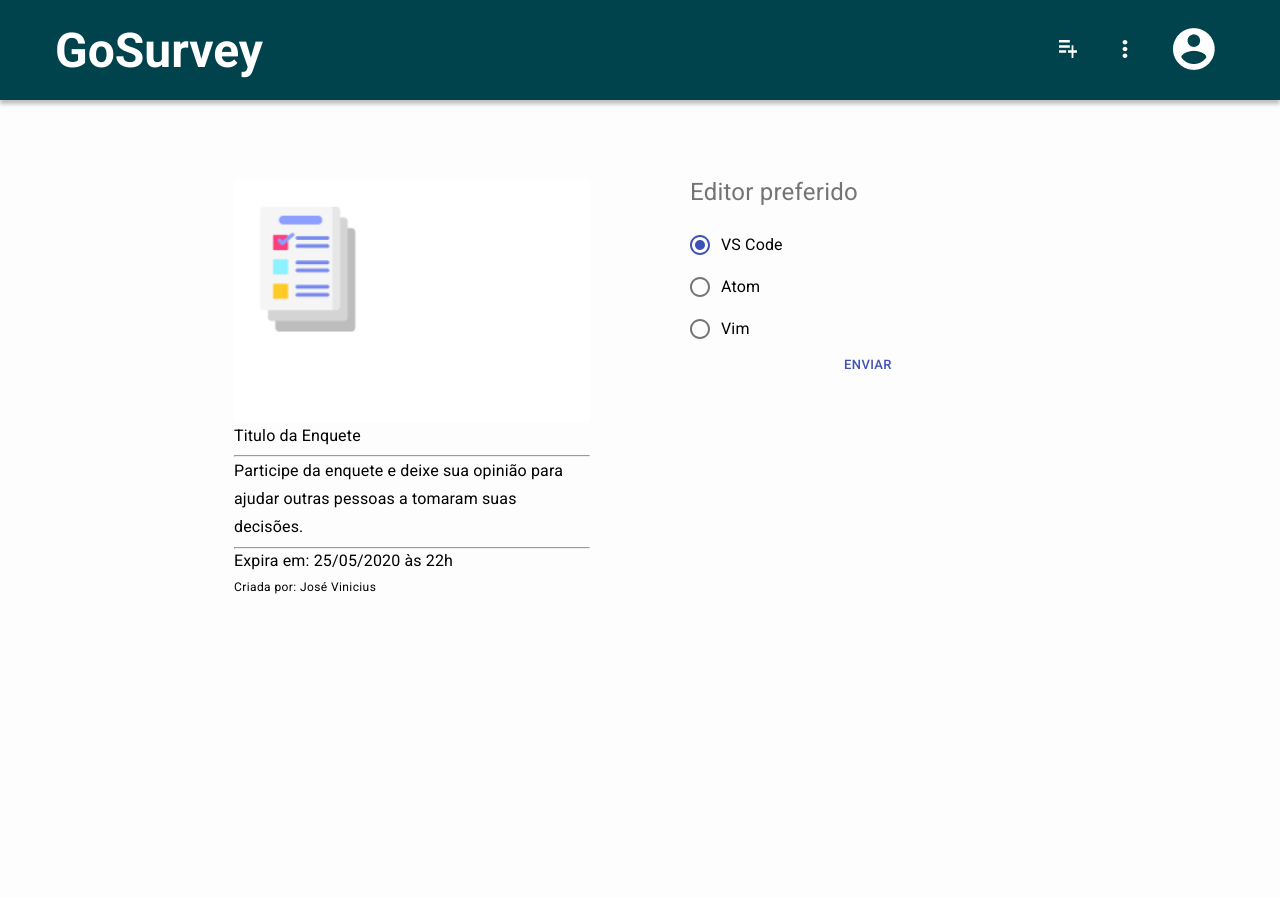
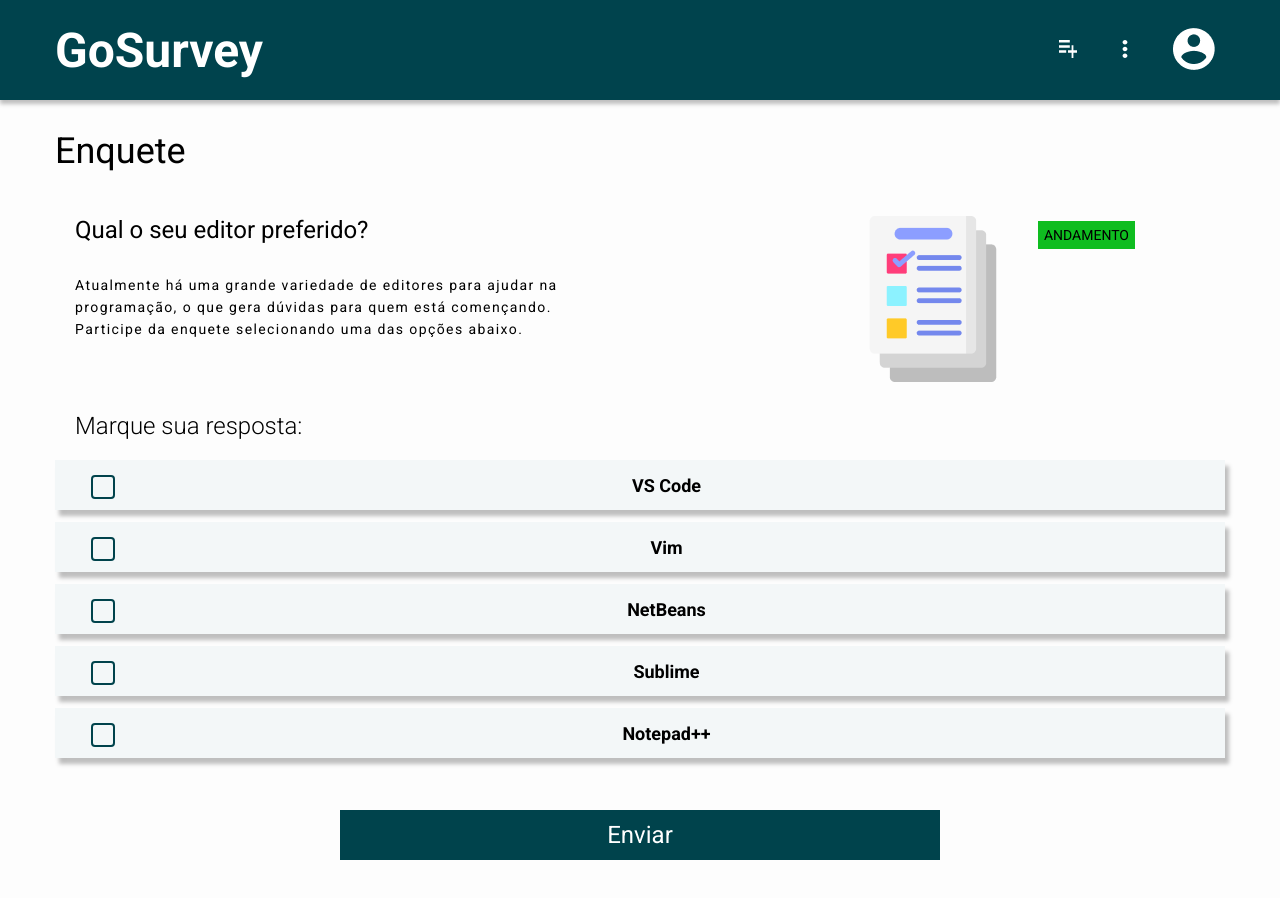
Before and after one commit to jviniciusoliveira/app-gosurvey-web, a React (Create React App) app: page /details in a window 1280 px wide. Before the commit the page ends 800 px from the top, so only its background shows below. Built offline with nearby package versions, Linux system fonts and the light colour scheme.

Commit message:
feat: remove material-ui

```diff
--- a/src/pages/survey/Details.js
+++ b/src/pages/survey/Details.js
@@ -1,97 +1,199 @@
-import React, { useState } from 'react';
-import {
-  Container,
-  FormControl,
-  FormLabel,
-  RadioGroup,
-  FormControlLabel,
-  Radio,
-  Button,
-  Typography,
-} from '@material-ui/core';
-import { makeStyles } from '@material-ui/core/styles';
+import React from 'react';
+import styled from 'styled-components';
 
-import DefaultImage from '../../assets/images/default-survey-img.png';
+import DefaultDetailsImage from '../../assets/images/default-details.png';
 
-const useStyles = makeStyles({
-  root: {
-    display: 'flex',
-  },
-  sideRoot: {
-    width: '50%',
-    padding: '25px',
-    margin: '25px',
-    display: 'flex',
-    flexDirection: 'column',
-  },
-  FormLabel: {
-    fontSize: '24px',
-    marginBottom: '20px',
-  },
-});
+const Title = styled.h2`
+  font-style: normal;
+  font-weight: normal;
+  font-size: 36px;
+  line-height: 42px;
+  margin-bottom: 24px;
+`;
+
+const Topo = styled.div`
+  display: flex;
+
+  div {
+    width: 50%;
+    padding: 20px;
+
+    h3 {
+      font-size: 24px;
+      font-weight: normal;
+    }
+
+    p {
+      font-size: 14px;
+      font-weight: normal;
+      line-height: 22px;
+      letter-spacing: 0.1em;
+      margin-top: 30px;
+    }
+  }
+
+  div + div {
+    display: flex;
+    align-items: center;
+    justify-content: center;
+    position: relative;
+
+    span {
+      position: absolute;
+      top: 25px;
+      right: 90px;
+      padding: 6px;
+      background: ${props => (props.past ? '#FD3838' : '#0fbd20')};
+      font-weight: 400;
+      font-size: 14px;
+      display: flex;
+      align-items: center;
+      justify-content: center;
+    }
+  }
+`;
+
+const Answers = styled.section`
+  margin-top: 10px;
+  display: flex;
+  flex-direction: column;
+  align-items: center;
+
+  h4 {
+    width: 100%;
+    font-style: normal;
+    font-weight: 300;
+    font-size: 24px;
+    line-height: 28px;
+    padding: 0 20px;
+  }
+
+  ul {
+    margin-top: 20px;
+    margin-bottom: 40px;
+    width: 100%;
+  }
+
+  button {
+    width: 100%;
+    max-width: 600px;
+    height: 50px;
+    border: 0;
+    background: #00434c;
+    margin-bottom: 40px;
+    font-style: normal;
+    font-weight: 400;
+    font-size: 24px;
+    line-height: 28px;
+    color: #ffffff;
+    transition: opacity 0.3s;
+
+    &:hover {
+      opacity: 0.9;
+    }
+  }
+`;
+
+const Option = styled.li`
+  width: 100%;
+  height: 50px;
+  padding: 0 20px;
+  background: #f3f7f8;
+  box-shadow: 4px 6px 4px rgba(0, 0, 0, 0.25);
+  margin-bottom: 12px;
+  cursor: pointer;
+  transition: background 0.3s;
+
+  display: flex;
+  align-items: center;
+  justify-content: baseline;
+
+  &:hover {
+    background: #dde0e0;
+    box-shadow: 2px 3px 2px rgba(0, 0, 0, 0.25);
+  }
+
+  label {
+    font-size: 18px;
+    font-weight: bold;
+    display: flex;
+    width: 100%;
+    justify-content: center;
+    cursor: pointer;
+  }
+
+  input {
+    margin: 0 20px;
+    position: relative;
+    cursor: pointer;
+
+    &::before {
+      position: absolute;
+      top: -4px;
+      left: -4px;
+      content: '';
+      width: 20px;
+      height: 20px;
+      background: #f3f7f8;
+      border: 2px solid #00434c;
+      border-radius: 4px;
+    }
+  }
+
+  input:checked::before {
+    background: #00434c;
+  }
+`;
 
 const Details = () => {
-  const classes = useStyles();
-
-  const [value, setValue] = useState('vscode');
-
-  const handleChange = (event) => {
-    setValue(event.target.value);
+  const handleClick = e => {
+    console.log(e.target);
   };
 
   return (
-    <Container maxWidth="md" className={classes.root}>
-      <div className={classes.sideRoot}>
-        <img src={DefaultImage} alt="" />
-        <Typography variant="subtitle1" gutterBottom>
-          Titulo da Enquete
-        </Typography>
-        <hr />
-        <Typography variant="subtitle1" gutterBottom>
-          Participe da enquete e deixe sua opinião para ajudar outras pessoas a
-          tomaram suas decisões.
-        </Typography>
-        <hr />
-        <Typography variant="body1" gutterBottom>
-          Expira em: 25/05/2020 às 22h
-        </Typography>
-        <Typography variant="caption" display="block" gutterBottom>
-          Criada por: José Vinicius
-        </Typography>
-      </div>
-      <div className={classes.sideRoot}>
-        <FormControl component="fieldset">
-          <FormLabel component="legend" className={classes.FormLabel}>
-            Editor preferido
-          </FormLabel>
-          <RadioGroup
-            aria-label="editor"
-            name="editor"
-            value={value}
-            onChange={handleChange}
-          >
-            <FormControlLabel
-              value="vscode"
-              control={<Radio color="primary" />}
-              label="VS Code"
-            />
-            <FormControlLabel
-              value="atom"
-              control={<Radio color="primary" />}
-              label="Atom"
-            />
-            <FormControlLabel
-              value="vim"
-              control={<Radio color="primary" />}
-              label="Vim"
-            />
-          </RadioGroup>
-          <Button href="/details" size="small" color="primary">
-            Enviar
-          </Button>
-        </FormControl>
-      </div>
-    </Container>
+    <div className="container">
+      <Title>Enquete</Title>
+      <Topo>
+        <div>
+          <h3>Qual o seu editor preferido?</h3>
+          <p>
+            Atualmente há uma grande variedade de editores para ajudar na
+            programação, o que gera dúvidas para quem está començando. Participe
+            da enquete selecionando uma das opções abaixo.
+          </p>
+        </div>
+        <div>
+          <span>ANDAMENTO</span>
+          <img src={DefaultDetailsImage} alt="" />
+        </div>
+      </Topo>
+      <Answers>
+        <h4>Marque sua resposta:</h4>
+        <ul>
+          <Option onClick={handleClick}>
+            <input type="radio" name="radio" id="radio1" />
+            <label htmlFor="radio1">VS Code</label>
+          </Option>
+          <Option>
+            <input type="radio" name="radio" id="radio2" />
+            <label htmlFor="radio2">Vim</label>
+          </Option>
+          <Option>
+            <input type="radio" name="radio" id="radio3" />
+            <label htmlFor="radio3">NetBeans</label>
+          </Option>
+          <Option>
+            <input type="radio" name="radio" id="radio4" />
+            <label htmlFor="radio4">Sublime</label>
+          </Option>
+          <Option>
+            <input type="radio" name="radio" id="radio5" />
+            <label htmlFor="radio5">Notepad++</label>
+          </Option>
+        </ul>
+        <button type="button">Enviar</button>
+      </Answers>
+    </div>
   );
 };
 
```
Also changed, not shown: src/assets/images/default-details.png (added).
